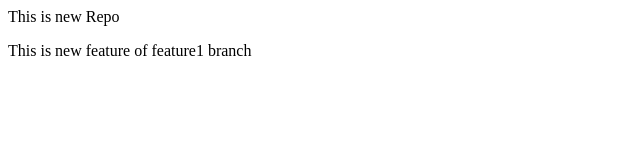
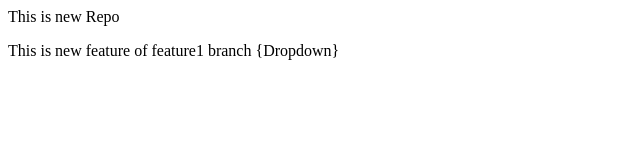
Before and after one commit to Dipali-git-coder/Localrepo, a plain HTML site: page index.html in a window 1280 px wide. Shown: the full height of the page, 0-640 px from the left. Drawn offline with Linux system fonts and the light colour scheme.

Commit message:
Add Dropdown

```diff
--- a/index.html
+++ b/index.html
@@ -1,2 +1,2 @@
 <p>This is new Repo</p>
-<p>This is new feature of feature1 branch</p>
+<p>This is new feature of feature1 branch {Dropdown}</p>
```
